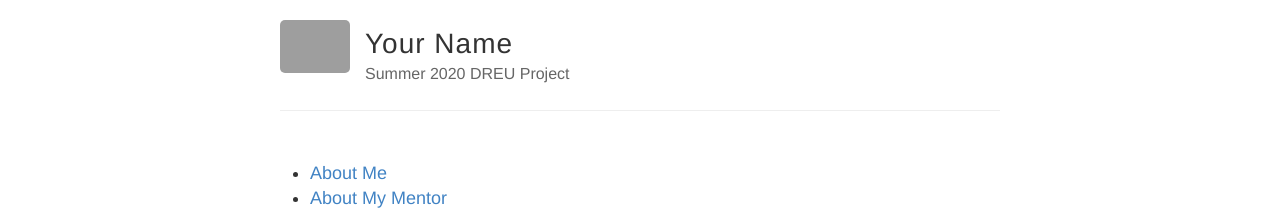
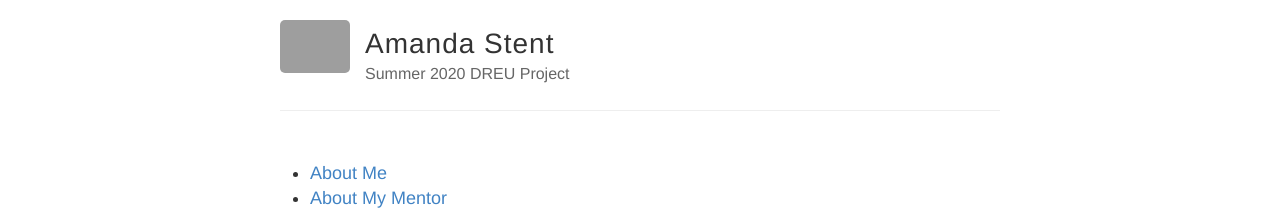
Before and after one commit to jakegut/jakegut.github.io, a Jekyll site: the page built from index.md, in a window 1280 px wide. Shown: the top 214 px of the page. Built offline with Jekyll 4.4.1, drawn with Linux system fonts in a browser that asks for light colours; grey boxes are pictures that could not be loaded.

Commit message:
Update _config.yml
Added my name and email

```diff
--- a/_config.yml
+++ b/_config.yml
@@ -3,7 +3,7 @@
 #
 
 # Name of your site (displayed in the header)
-name: Your Name
+name: Amanda Stent
 
 # Short bio or description (displayed in the header)
 description: Summer 2020 DREU Project
@@ -18,7 +18,7 @@ avatar: https://raw.githubusercontent.com/barryclark/jekyll-now/master/images/je
 # Includes an icon in the footer for each username you enter
 footer-links:
   dribbble:
-  email: yourmail@mail.com
+  email: amanda.stent@mail.com
   facebook:
   flickr:
   rss: # just type anything here for a working RSS icon
```
